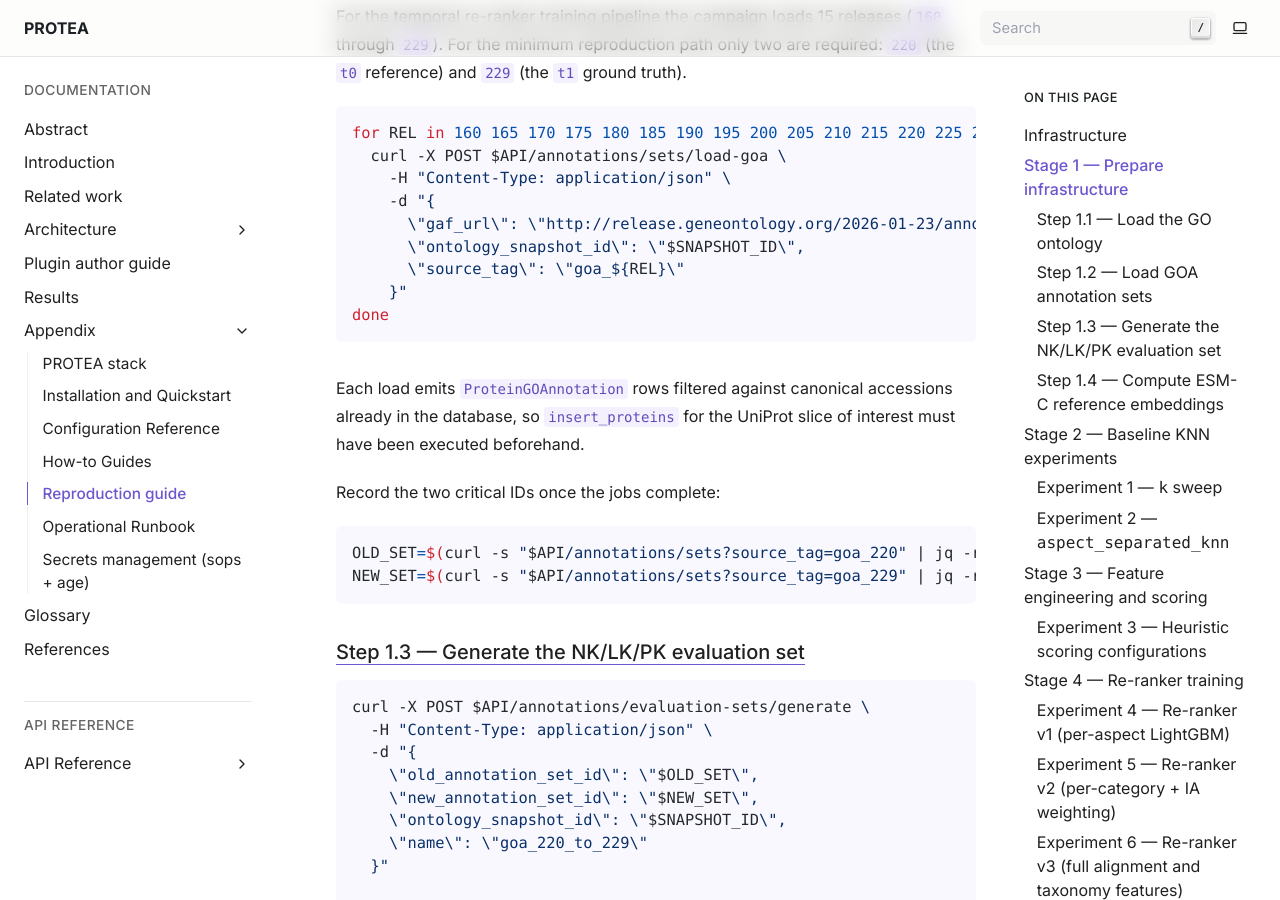
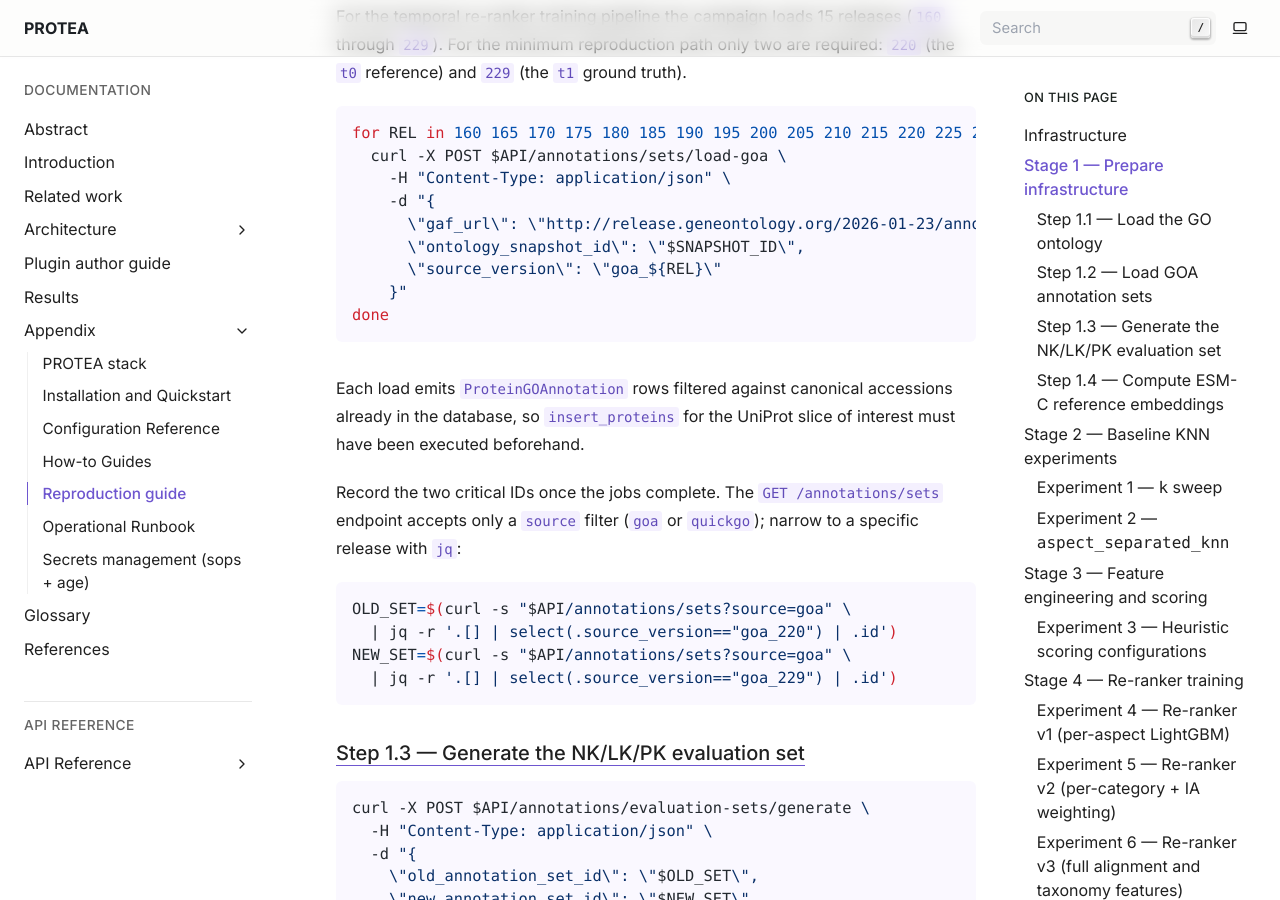
Before and after one commit to frapercan/PROTEA, a Sphinx documentation site: the page built from docs/source/appendix/reproduction_guide.rst, in a window 1280 px wide and 900 px high, scrolled down 3697 px. Built offline with Sphinx 7.4.7, drawn with Linux system fonts in a browser that asks for light colours.

Commit message:
docs(reproduction): fix source_tag -> source_version + GET filter recipe (#138)
## Drift fixed

Three drifts in **Stage 1.2 (Load GOA annotation sets)** of
\`appendix/reproduction_guide.rst\`. PR #114 added a prominent
admonition flagging API drift in **Stage 4** of the same file, but Stage
1 had its own untracked drift in field names and query parameters.

| Location | Before | After |

|-----------|-----------------------------------------------------------------------------------|--------------------------------------------------------------------------------------------------------------------------------|
| Line 131 (POST body) | \`\"source_tag\": \"goa_\${REL}\"\` |
\`\"source_version\": \"goa_\${REL}\"\` — the contract field is
\`source_version\` (\`LoadGOAAnnotationsPayload\` line 30). |
| Line 143 (GET query) | \`?source_tag=goa_220\` (silently ignored;
\`[0]\` pulls whichever set sorted first) | \`?source=goa\` + \`jq\`
filter on the \`source_version\` field |
| Line 144 (GET query) | \`?source_tag=goa_229\` (same issue) | Same fix
|

### Why the old GET silently \"worked\"

\`GET /annotations/sets\` only accepts a single \`source=goa|quickgo\`
query parameter (see \`protea/api/routers/annotations/sets.py:34-48\`).
The unrecognised \`source_tag\` parameter was dropped on the server
side; the response returned all GOA sets, and the \`[0]\` index picked
whichever the response happened to sort first. Usually the most recently
loaded release, which on the campaign dataset happens to **not** be 220
or 229.

The new recipe filters on the \`source_version\` field actually returned
in the JSON response (\`annotations_service.py:147\`).

## Verification

\`\`\`
\$ poetry run sphinx-build -W --keep-going -b html docs/source /tmp/out
build succeeded.
\`\`\`

Zero warnings.

## Stack note

Independent of PR #136 (open). The Stage 4 admonition already warns
about its own \`scoring_config_name\` / \`reranker_name\` drift — this
PR only touches Stage 1.

```diff
--- a/docs/source/appendix/reproduction_guide.rst
+++ b/docs/source/appendix/reproduction_guide.rst
@@ -128,7 +128,7 @@ required: ``220`` (the ``t0`` reference) and ``229`` (the ``t1`` ground truth).
        -d "{
          \"gaf_url\": \"http://release.geneontology.org/2026-01-23/annotations/goa_uniprot_all.gaf.gz\",
          \"ontology_snapshot_id\": \"$SNAPSHOT_ID\",
-         \"source_tag\": \"goa_${REL}\"
+         \"source_version\": \"goa_${REL}\"
        }"
    done
 
@@ -136,12 +136,16 @@ Each load emits ``ProteinGOAnnotation`` rows filtered against canonical
 accessions already in the database, so ``insert_proteins`` for the UniProt
 slice of interest must have been executed beforehand.
 
-Record the two critical IDs once the jobs complete:
+Record the two critical IDs once the jobs complete. The ``GET /annotations/sets``
+endpoint accepts only a ``source`` filter (``goa`` or ``quickgo``); narrow
+to a specific release with ``jq``:
 
 .. code-block:: bash
 
-   OLD_SET=$(curl -s "$API/annotations/sets?source_tag=goa_220" | jq -r '.[0].id')
-   NEW_SET=$(curl -s "$API/annotations/sets?source_tag=goa_229" | jq -r '.[0].id')
+   OLD_SET=$(curl -s "$API/annotations/sets?source=goa" \
+     | jq -r '.[] | select(.source_version=="goa_220") | .id')
+   NEW_SET=$(curl -s "$API/annotations/sets?source=goa" \
+     | jq -r '.[] | select(.source_version=="goa_229") | .id')
 
 Step 1.3 — Generate the NK/LK/PK evaluation set
 ~~~~~~~~~~~~~~~~~~~~~~~~~~~~~~~~~~~~~~~~~~~~~~~
```
